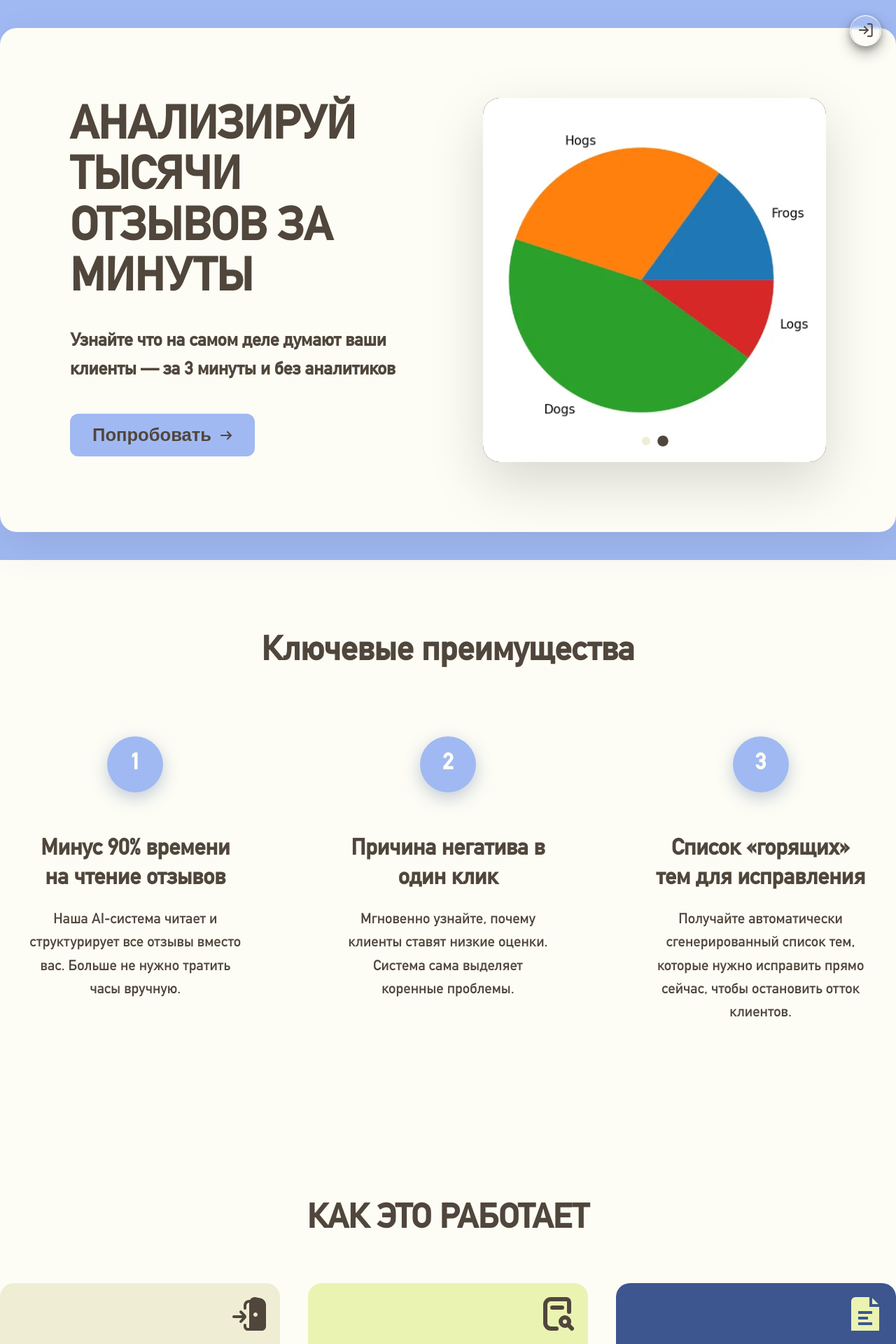
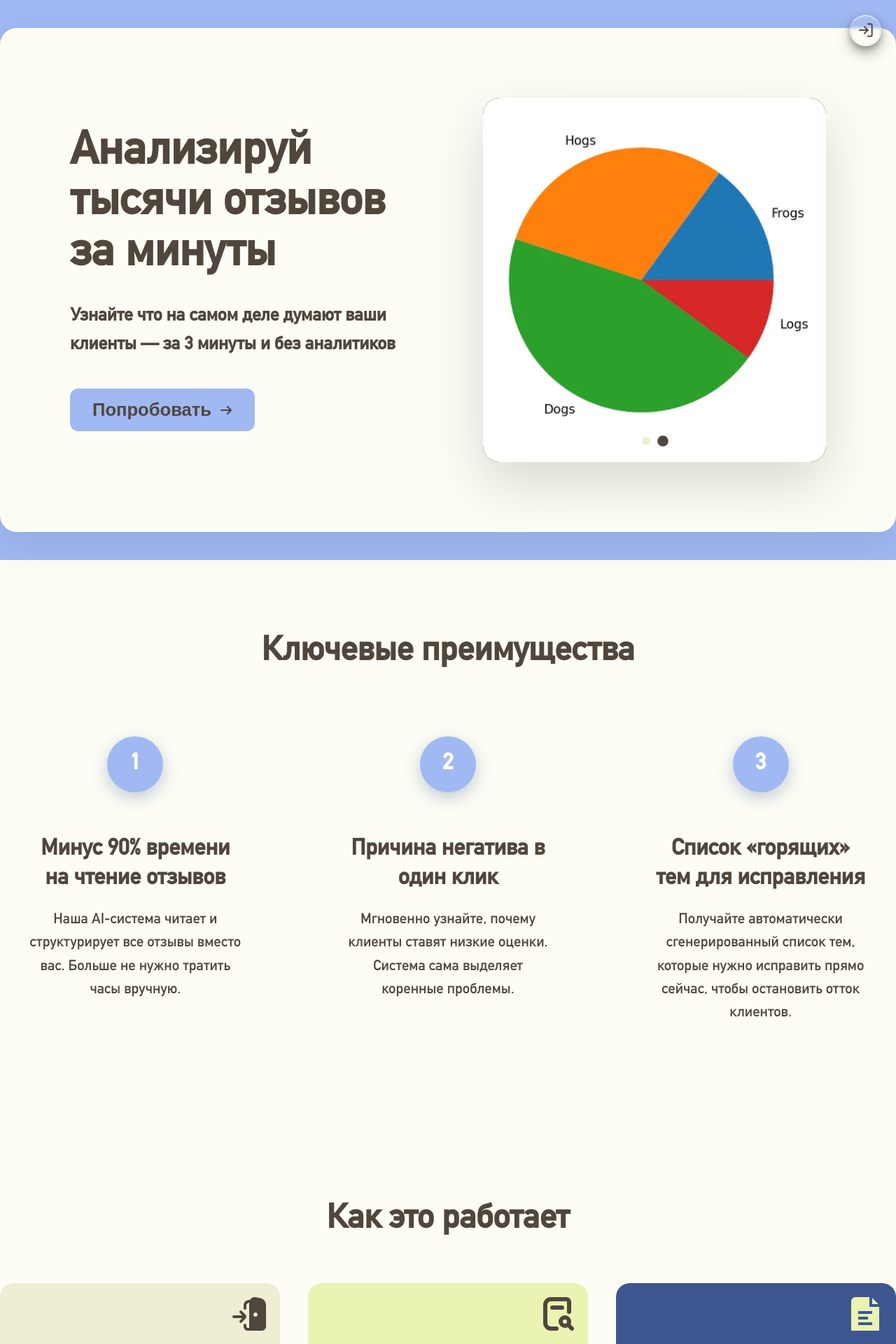
Before and after one commit to HasanovTimur9/review-analysis, a React (Vite) app in the folder frontend/frontend-review-analysis/: page / in a window 1280 px wide. Shown: the top 1920 px of the page at 70% size. Built offline with nearby package versions, Linux system fonts and the light colour scheme.

Commit message:
убрала капс

```diff
--- a/frontend/frontend-review-analysis/src/pages/BenefitsPage.jsx
+++ b/frontend/frontend-review-analysis/src/pages/BenefitsPage.jsx
@@ -99,7 +99,7 @@ const BenefitsPage = () => {
             {/* Секция "Как это работает" */}
             <section className="how-it-works-section">
                 <div className="container">
-                    <h2 className="section-title">КАК ЭТО РАБОТАЕТ</h2>
+                    <h2 className="section-title">Как это работает</h2>
 
                     <div className="steps-grid">
                         {steps.map((step, index) => (
--- a/frontend/frontend-review-analysis/src/pages/HomePage.jsx
+++ b/frontend/frontend-review-analysis/src/pages/HomePage.jsx
@@ -47,7 +47,7 @@ const HomePage = () => {
                 <div className="hero-grid">
                     <div className="hero-content">
                         <h1 className="main-title">
-                            АНАЛИЗИРУЙ ТЫСЯЧИ ОТЗЫВОВ ЗА МИНУТЫ
+                            Анализируй тысячи отзывов за минуты
                         </h1>
                         <p className="subtitle">
                             <strong>Узнайте что на самом деле думают ваши клиенты — за 3 минуты и без аналитиков</strong>
```
